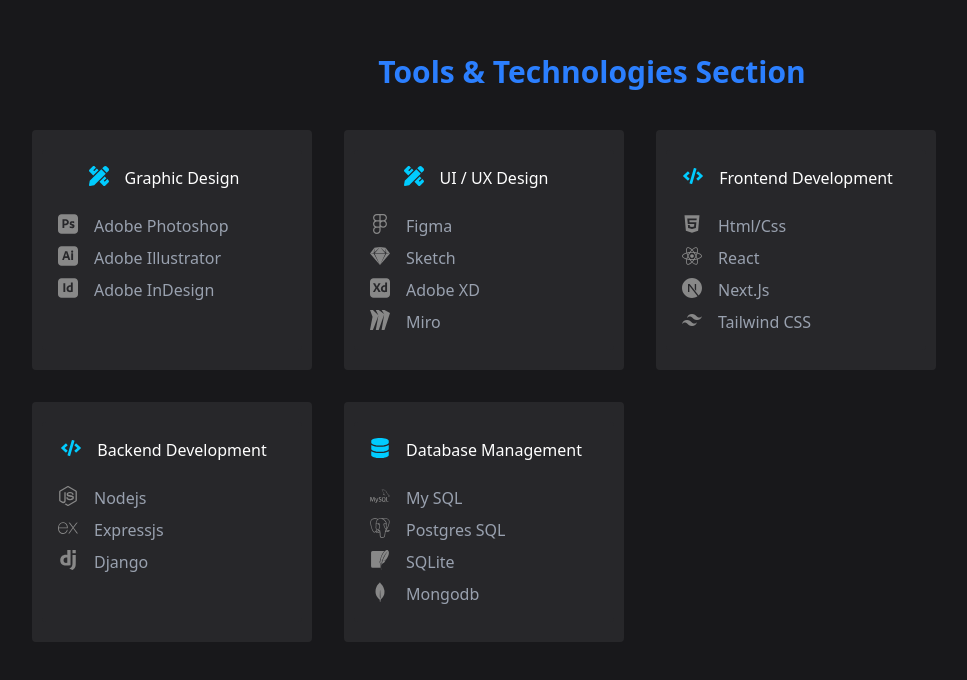
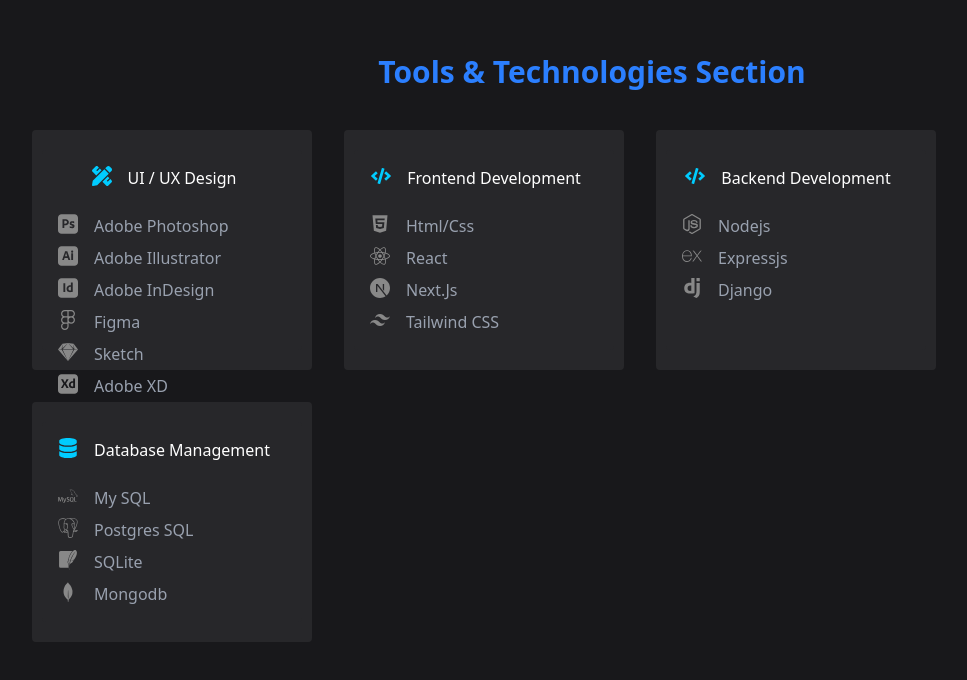
Before and after one commit to AhmadZubairGhiasy/azgportfolidweb002, a Next.js app: page / in a window 1280 px wide. Shown: the part 1706-2386 px from the top of the page, without its empty margins (48-1015 px from the left). Built offline with nearby package versions, Linux system fonts and the light colour scheme.

Commit message:
Update toolsSection.jsx

```diff
--- a/components/toolsSection.jsx
+++ b/components/toolsSection.jsx
@@ -23,19 +23,16 @@
 
 export default function ToolSection() {
     const sections = [
-        {
-            id: 'graphic',
-            Icon: FaPencilRuler ,
-            title: 'Graphic Design',
-            items: [{ name: 'Adobe Photoshop', icon: SiAdobephotoshop },
-                { name: 'Adobe Illustrator', icon: SiAdobeillustrator },
-                {name:"Adobe InDesign", icon: SiAdobeindesign }]
-        },
+
         {
             id: 'uiux',
             Icon: FaPencilRuler,
             title: 'UI / UX Design',
-            items: [{name:'Figma',icon:SiFigma}, {name:'Sketch',icon:SiSketch}, {name:'Adobe XD',icon:SiAdobexd}, {name:'Miro',icon:SiMiro}]
+            items: [
+                { name: 'Adobe Photoshop', icon: SiAdobephotoshop },
+                { name: 'Adobe Illustrator', icon: SiAdobeillustrator },
+                {name:"Adobe InDesign", icon: SiAdobeindesign },
+                {name:'Figma',icon:SiFigma}, {name:'Sketch',icon:SiSketch}, {name:'Adobe XD',icon:SiAdobexd}, {name:'Miro',icon:SiMiro}]
         },
         {
             id: 'frontdev',
```
